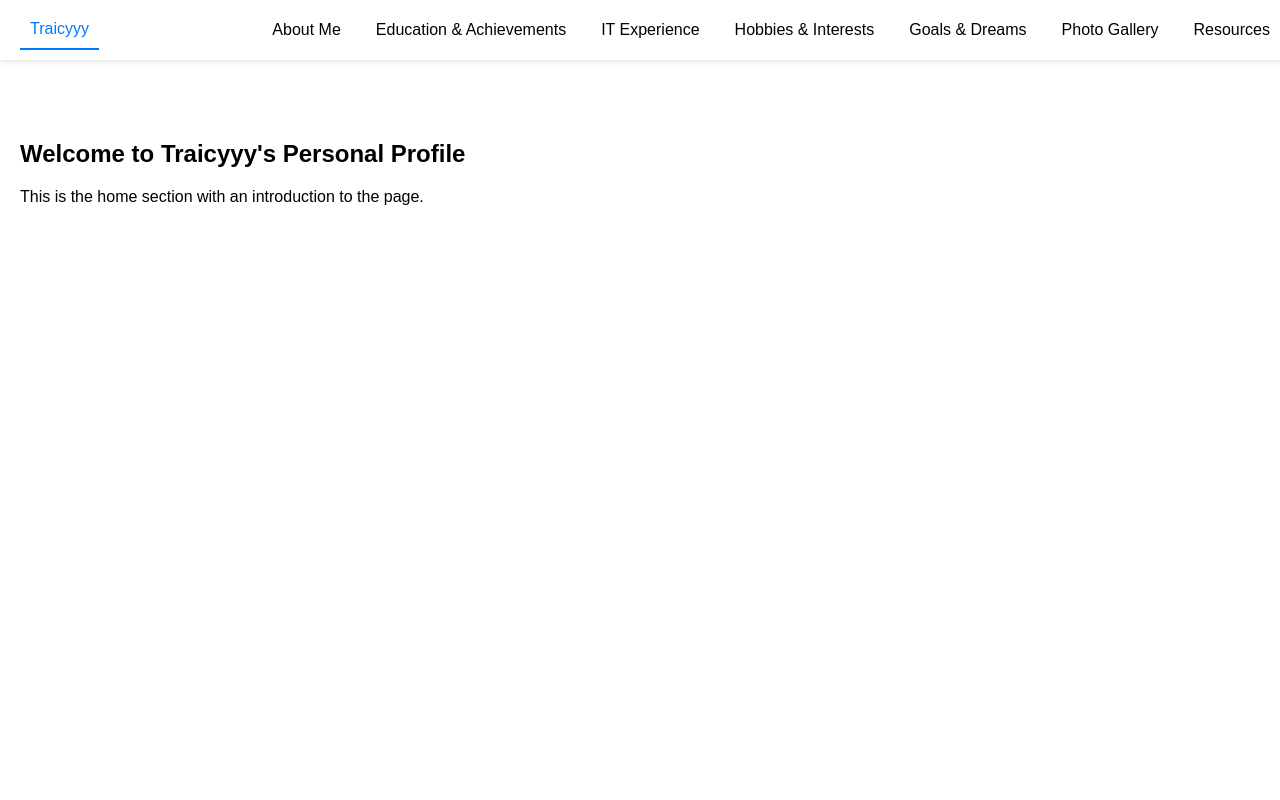
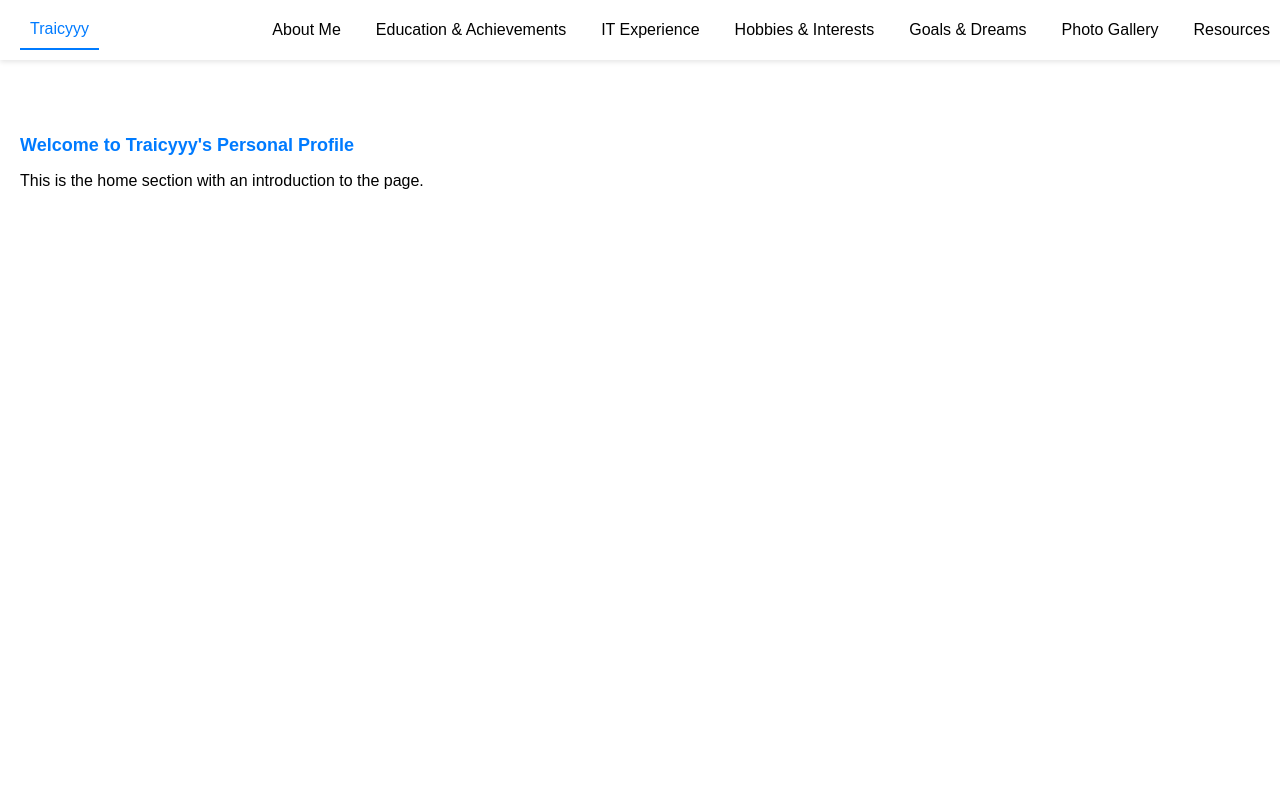
Before and after one commit to traicyyy/WEBPROG-Personal-Website, a plain HTML site: page home/index.html in a window 1280 px wide. Shown: the top 800 px of the page. Drawn offline with Linux system fonts and the light colour scheme.

Commit message:
update h1

```diff
--- a/home/css/style.css
+++ b/home/css/style.css
@@ -2,6 +2,12 @@ body {
     margin: 0;
     font-family: Arial, sans-serif;
     scroll-behavior: smooth;
+}
+
+h1 {
+    font-family: "Poppins", sans-serif;
+    font-size: large;
+    color: #007bff;
 }
 
 nav {
```
